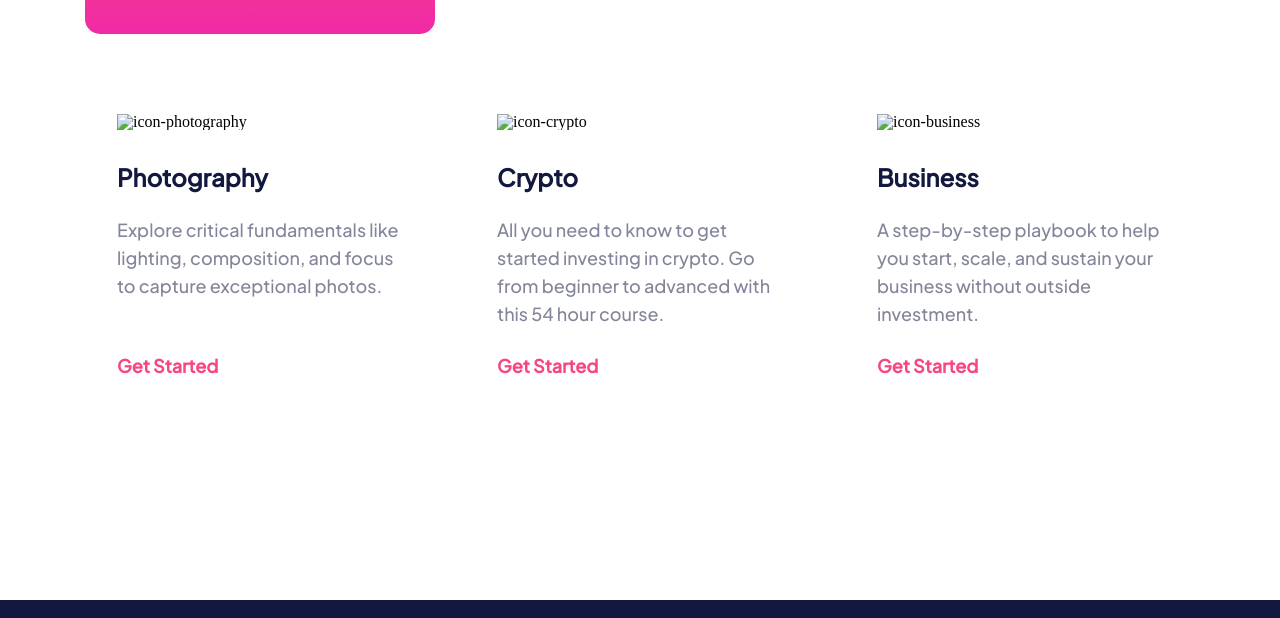
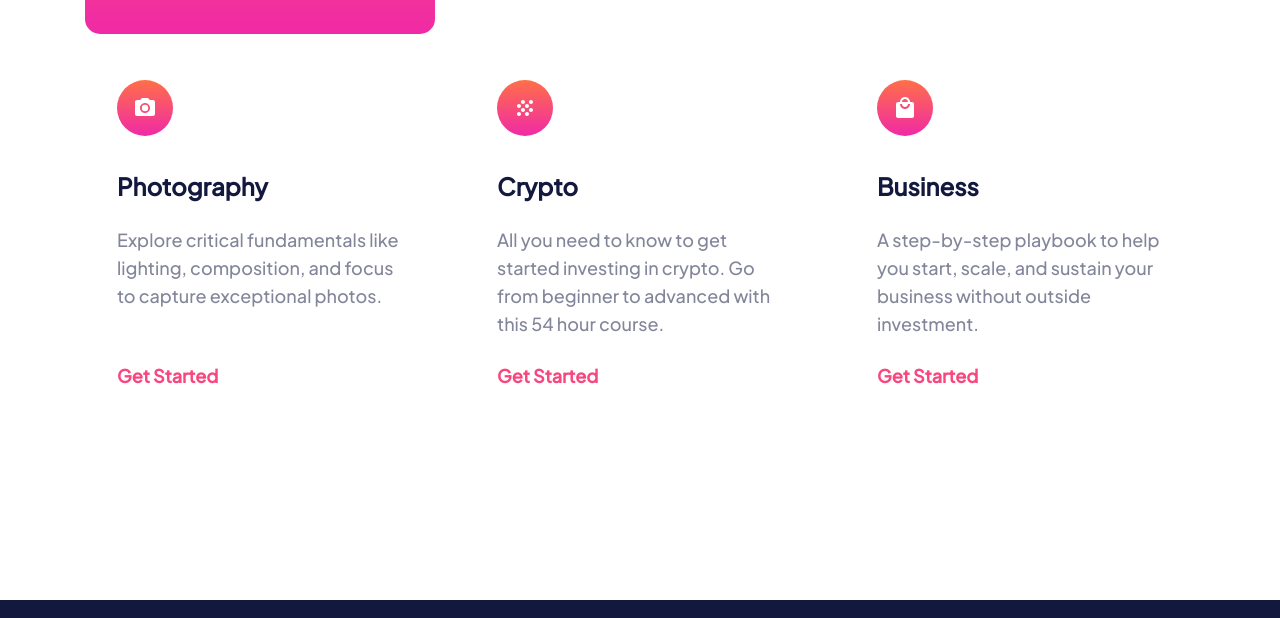
Before and after one commit to Giorgi-Bebia/Skilled-E-Learning-Landing-Page, a plain HTML site: page index.html in a window 1280 px wide. Shown: the part 1125-1743 px from the top of the page. Drawn offline with Linux system fonts and the light colour scheme; the site is published under a folder, as on GitHub Pages, so addresses that start at the root find nothing.

Commit message:
Completed Code

```diff
--- a/index.html
+++ b/index.html
@@ -53,21 +53,21 @@
             <h3>Get Started</h3>
         </div>
         <div class="div6">
-            <img class="icon" src="/img/icon-photography.svg" alt="icon-photography">
+            <img class="icon" src="img/icon-photography.svg" alt="icon-photography">
             <h2 class="h2-4">Photography</h2>
             <p class="p3 p4">Explore critical fundamentals like lighting, composition, and focus to capture exceptional
                 photos.</p>
             <h3>Get Started</h3>
         </div>
         <div class="div6">
-            <img class="icon" src="/img/icon-crypto.svg" alt="icon-crypto">
+            <img class="icon" src="img/icon-crypto.svg" alt="icon-crypto">
             <h2 class="h2-4">Crypto</h2>
             <p class="p2 p4">All you need to know to get started investing in crypto. Go from beginner to advanced with
                 this 54 hour course.</p>
             <h3>Get Started</h3>
         </div>
         <div class="div6">
-            <img class="icon" src="/img/icon-business.svg" alt="icon-business">
+            <img class="icon" src="img/icon-business.svg" alt="icon-business">
             <h2 class="h2-4">Business</h2>
             <p class="p2 p4">A step-by-step playbook to help you start, scale, and sustain your business without outside
                 investment.</p>
```
